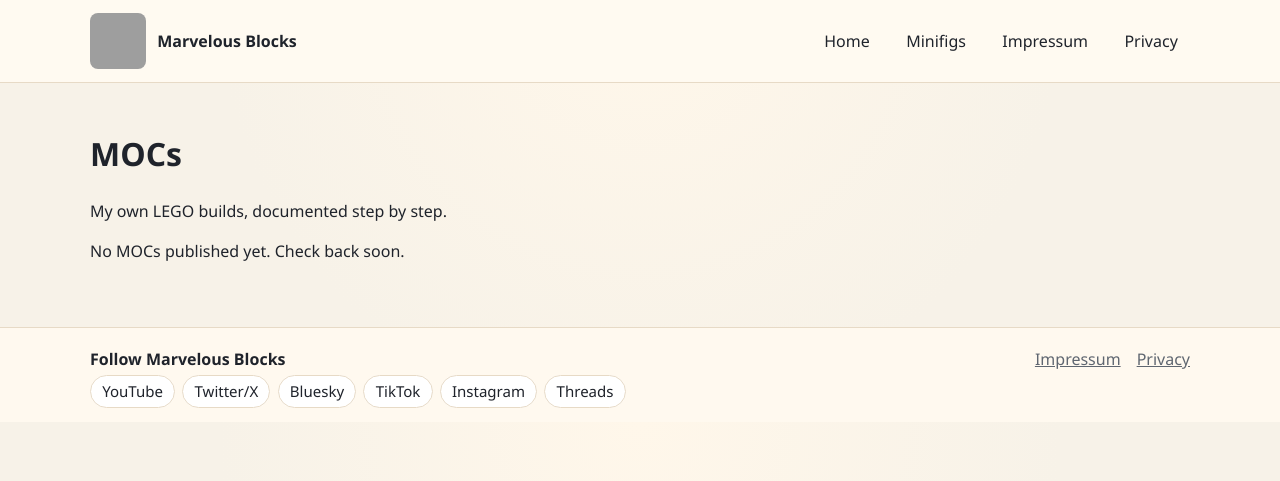
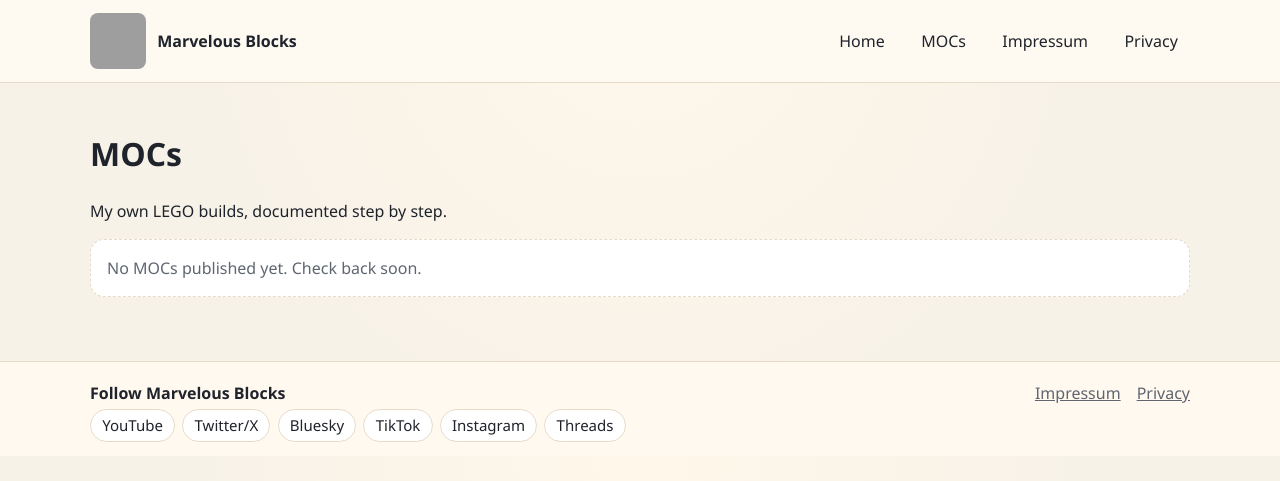
Before and after one commit to MarvelousBlocks/marvelousblocks.github.io, a Jekyll site: the page built from mocs.md, in a window 1280 px wide. Shown: the top 481 px of the page. Built offline with Jekyll 4.4.1, drawn with Linux system fonts in a browser that asks for light colours; grey boxes are pictures that could not be loaded.

Commit message:
feat: add MOCs navigation entry and MOC styles

```diff
--- a/_config.yml
+++ b/_config.yml
@@ -19,8 +19,8 @@ social:
 navigation:
   - title: Home
     url: /
-  - title: Minifigs
-    url: /minifigs/
+  - title: MOCs
+    url: /mocs/
   - title: Impressum
     url: /impressum/
   - title: Privacy
--- a/assets/css/style.css
+++ b/assets/css/style.css
@@ -244,10 +244,92 @@ body {
   color: #9b6d0b;
 }
 
+.moc-grid {
+  display: grid;
+  grid-template-columns: repeat(auto-fill, minmax(260px, 1fr));
+  gap: 0.75rem;
+  margin: 1rem 0;
+}
+
+.moc-card a {
+  display: grid;
+  grid-template-columns: 96px 1fr;
+  gap: 0.8rem;
+  align-items: center;
+  height: 100%;
+  border: 1px solid var(--line);
+  border-radius: 14px;
+  background: #fff;
+  padding: 0.7rem;
+  box-shadow: var(--shadow);
+  text-decoration: none;
+  color: var(--ink);
+}
+
+.moc-card a:hover,
+.moc-card a:focus-visible {
+  border-color: var(--accent);
+}
+
+.moc-card img {
+  width: 96px;
+  height: 96px;
+  object-fit: cover;
+  border-radius: 10px;
+  background: #f8f8f8;
+}
+
+.moc-card h2 {
+  margin: 0.2rem 0;
+  font-size: 1rem;
+}
+
+.moc-card p {
+  margin: 0.2rem 0 0;
+  color: var(--muted);
+  font-size: 0.94rem;
+}
+
+.moc-empty {
+  margin: 1rem 0;
+  border: 1px dashed var(--line);
+  border-radius: 14px;
+  background: #fff;
+  padding: 1rem;
+  color: var(--muted);
+}
+
+.moc-article {
+  max-width: 760px;
+}
+
+.moc-back {
+  margin: 0 0 0.5rem;
+  font-size: 0.94rem;
+}
+
+.moc-article img {
+  display: block;
+  max-width: 100%;
+  height: auto;
+  margin: 0.5rem 0;
+  border-radius: 10px;
+  border: 1px solid var(--line);
+}
+
 .site-footer {
   border-top: 1px solid var(--line);
   background: #fff9ef;
   padding: 1.2rem 0;
+
+  .moc-card a {
+    grid-template-columns: 72px 1fr;
+  }
+
+  .moc-card img {
+    width: 72px;
+    height: 72px;
+  }
 }
 
 .footer-inner {
```
